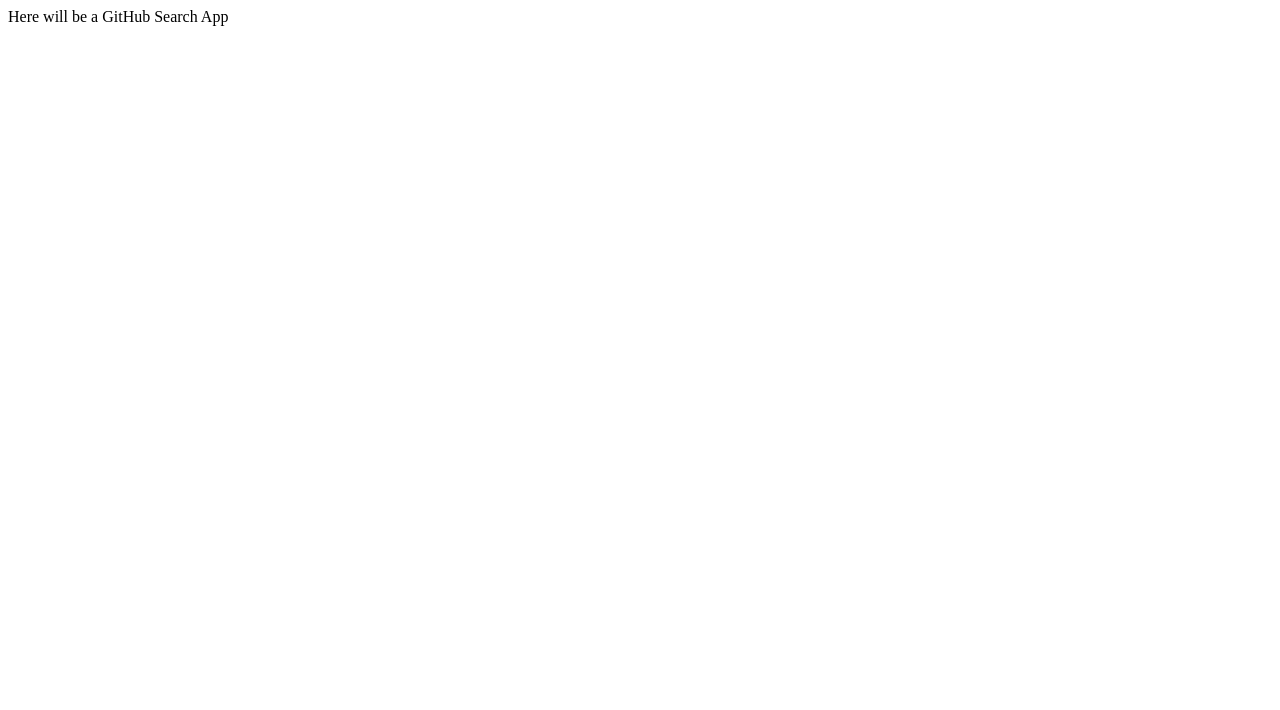
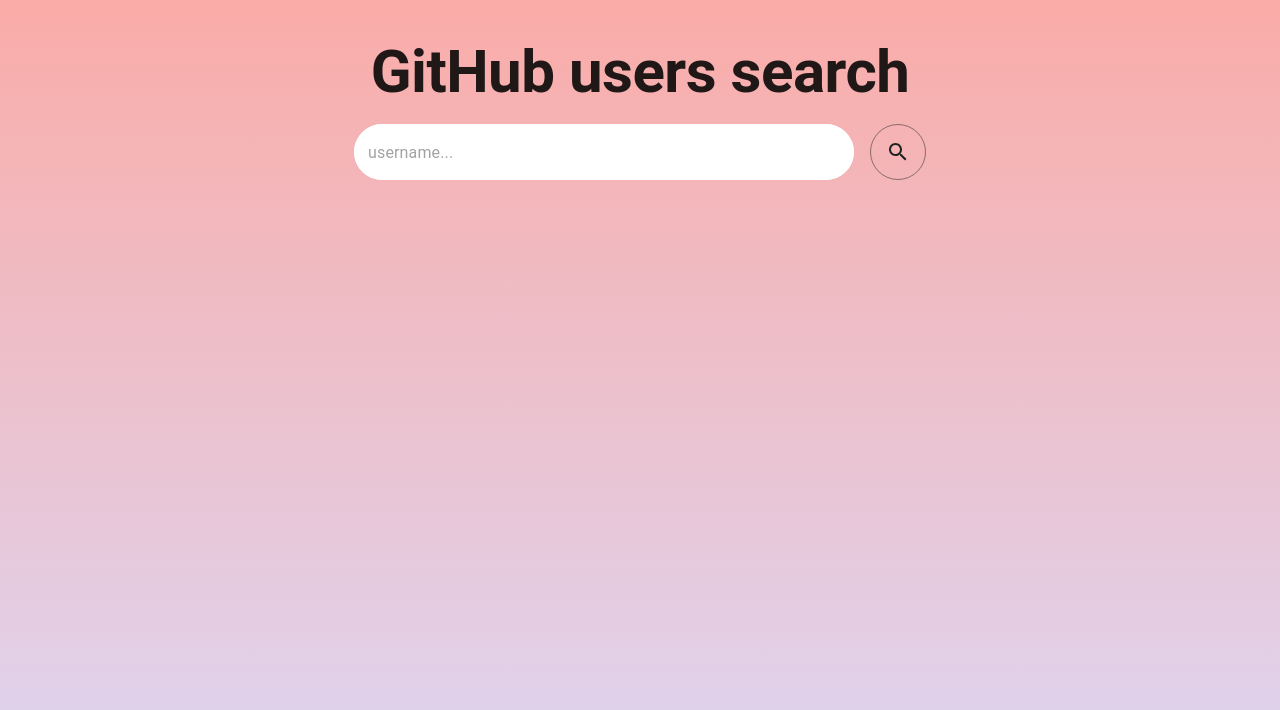
Before and after one commit to khrulenko/dewais_github_search, a React (Create React App) app: page / in a window 1280 px wide. Shown: the top 710 px of the page. Built offline with nearby package versions, Linux system fonts and the light colour scheme; no server answers.

Commit message:
added search bar styled with mui

```diff
--- a/package.json
+++ b/package.json
@@ -4,6 +4,11 @@
   "version": "0.1.0",
   "private": true,
   "dependencies": {
+    "@emotion/react": "^11.11.1",
+    "@emotion/styled": "^11.11.0",
+    "@mui/icons-material": "^5.14.3",
+    "@mui/material": "^5.14.3",
+    "@mui/styled-engine-sc": "^5.12.0",
     "@octokit/rest": "^20.0.1",
     "@reduxjs/toolkit": "^1.9.5",
     "@testing-library/jest-dom": "^5.17.0",
@@ -16,6 +21,7 @@
     "react-dom": "^18.2.0",
     "react-redux": "^8.1.2",
     "react-scripts": "5.0.1",
+    "styled-components": "^5.3.11",
     "typescript": "^4.9.5",
     "web-vitals": "^2.1.4"
   },
--- a/src/App.tsx
+++ b/src/App.tsx
@@ -1,5 +1,7 @@
+import SearchPage from './ui/pages/SearchPage';
+
 const App = () => {
-  return <>Here will be a GitHub Search App</>;
+  return <SearchPage />;
 };
 
 export default App;
--- /dev/null
+++ b/src/common/types.ts
@@ -0,0 +1,6 @@
+import { CSSObject, Theme } from '@mui/material';
+import store from '../redux/store';
+
+export type AppDispatch = typeof store.dispatch;
+export type OwnerStateWithTheme<T> = { theme: Theme } & { ownerState: T };
+export type StyleFunction<T> = (arg: { theme: Theme } & T) => CSSObject;
--- a/src/index.tsx
+++ b/src/index.tsx
@@ -1,13 +1,18 @@
 import { createRoot } from 'react-dom/client';
 import { Provider } from 'react-redux';
+import { CssBaseline, ThemeProvider } from '@mui/material';
 import App from './App';
 import store from './redux/store';
+import theme from './ui/styles/theme';
 
 const container = document.getElementById('root');
 const root = createRoot(container!);
 
 root.render(
   <Provider store={store}>
-    <App />
+    <ThemeProvider theme={theme}>
+      <CssBaseline />
+      <App />
+    </ThemeProvider>
   </Provider>
 );
--- /dev/null
+++ b/src/ui/components/SearchBar/index.tsx
@@ -0,0 +1,42 @@
+import { ChangeEvent, useState } from 'react';
+import { useDispatch } from 'react-redux';
+import { Button, Stack, styled, TextField } from '@mui/material';
+import { searchUsersByLogin } from '../../../common/api';
+import { AppDispatch } from '../../../common/types';
+import SearchIcon from '@mui/icons-material/Search';
+import { createWrapperStyles, createSearchButtonStyles } from './styles';
+
+const Wrapper = styled(Stack)(createWrapperStyles);
+const SearchButton = styled(Button)(createSearchButtonStyles);
+
+const SearchBar = () => {
+  const [query, setQuery] = useState<string>('');
+  const dispatch = useDispatch<AppDispatch>();
+
+  const onType = (event: ChangeEvent<HTMLInputElement>) =>
+    setQuery(event.target.value);
+
+  const onUsersSearch = () => {
+    if (!query) return;
+
+    dispatch(searchUsersByLogin(query));
+  };
+
+  return (
+    <Wrapper>
+      <TextField
+        value={query}
+        onChange={onType}
+        placeholder="username..."
+        autoComplete="off"
+        fullWidth
+      />
+
+      <SearchButton onClick={onUsersSearch} variant="outlined">
+        <SearchIcon />
+      </SearchButton>
+    </Wrapper>
+  );
+};
+
+export default SearchBar;
--- /dev/null
+++ b/src/ui/components/SearchBar/styles.ts
@@ -0,0 +1,16 @@
+import { ButtonProps, StackProps } from '@mui/material';
+import { StyleFunction } from '../../../common/types';
+
+const createWrapperStyles: StyleFunction<StackProps> = () => ({
+  flexDirection: 'row',
+  justifyContent: 'center',
+  gap: '16px',
+});
+
+const createSearchButtonStyles: StyleFunction<ButtonProps> = () => ({
+  width: '56px',
+  height: '56px',
+  borderRadius: '50%',
+});
+
+export { createWrapperStyles, createSearchButtonStyles };
--- /dev/null
+++ b/src/ui/components/Tittle/index.tsx
@@ -0,0 +1,15 @@
+import { Typography } from '@mui/material';
+
+interface Props {
+  children: string;
+}
+
+const Tittle = ({ children }: Props) => {
+  return (
+    <Typography align="center" variant="h2" fontWeight="bold">
+      {children}
+    </Typography>
+  );
+};
+
+export default Tittle;
--- /dev/null
+++ b/src/ui/pages/SearchPage/index.tsx
@@ -0,0 +1,20 @@
+import { Fragment } from 'react';
+import { useSelector } from 'react-redux';
+import { Stack } from '@mui/material';
+import { getSearch, SearchResultItem } from '../../../redux/slices/searchSlice';
+import SearchBar from '../../components/SearchBar';
+import Tittle from '../../components/Tittle';
+
+const SearchPage = () => {
+  const { searchResults, error } = useSelector(getSearch);
+
+  return (
+    <Stack gap="16px">
+      <Tittle>GitHub users search</Tittle>
+
+      <SearchBar />
+    </Stack>
+  );
+};
+
+export default SearchPage;
--- /dev/null
+++ b/src/ui/styles/muiComponents/MuiButton.ts
@@ -0,0 +1,9 @@
+const MuiButton = {
+  styleOverrides: {
+    root: {
+      minWidth: '56px',
+    },
+  },
+};
+
+export default MuiButton;
--- /dev/null
+++ b/src/ui/styles/muiComponents/MuiCssBaseline.ts
@@ -0,0 +1,16 @@
+const MuiCssBaseline = {
+  styleOverrides: {
+    body: {
+      minHeight: '100vh',
+      height: '100%',
+    },
+    '#root': {
+      minHeight: '100vh',
+      height: '100%',
+      padding: '36px',
+      background: 'linear-gradient(180deg, #FAACA8 0%, #DDD6F3 100%)',
+    },
+  },
+};
+
+export default MuiCssBaseline;
--- /dev/null
+++ b/src/ui/styles/muiComponents/MuiTexfield.ts
@@ -0,0 +1,34 @@
+import { TextFieldProps } from '@mui/material';
+import { OwnerStateWithTheme } from '../../../common/types';
+
+const MuiTextField = {
+  styleOverrides: {
+    root: ({
+      theme: {
+        palette: { divider, common },
+        spacing,
+      },
+    }: OwnerStateWithTheme<TextFieldProps>) => ({
+      maxWidth: '500px',
+
+      '& .MuiOutlinedInput-root': {
+        borderRadius: spacing(4),
+      },
+      '& .MuiOutlinedInput-input': {
+        borderRadius: spacing(4),
+        backgroundColor: common.white,
+      },
+      '& .MuiOutlinedInput-notchedOutline': {
+        borderColor: common.white,
+      },
+      '& .MuiOutlinedInput-root:hover .MuiOutlinedInput-notchedOutline': {
+        borderColor: divider,
+      },
+      '& .MuiOutlinedInput-root.Mui-focused .MuiOutlinedInput-notchedOutline': {
+        borderColor: divider,
+      },
+    }),
+  },
+};
+
+export default MuiTextField;
--- /dev/null
+++ b/src/ui/styles/theme.ts
@@ -0,0 +1,26 @@
+import { createTheme, ThemeOptions } from '@mui/material';
+import { grey, teal } from '@mui/material/colors';
+import MuiButton from './muiComponents/MuiButton';
+import MuiCssBaseline from './muiComponents/MuiCssBaseline';
+import MuiTextField from './muiComponents/MuiTexfield';
+
+const palette = {
+  primary: {
+    light: grey[100],
+    main: grey[900],
+    dark: grey[700],
+    contrastText: '#fff',
+  },
+  secondary: teal,
+};
+
+const theme = createTheme({
+  palette,
+  components: {
+    MuiCssBaseline,
+    MuiTextField,
+    MuiButton,
+  },
+} as ThemeOptions);
+
+export default theme;
```
Also changed, not shown: 2 other files (tests, documents, lock files or other folders).
